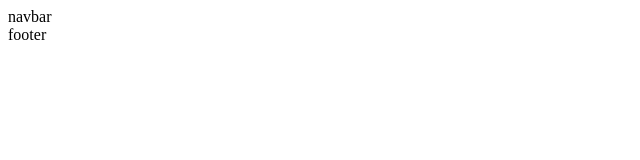
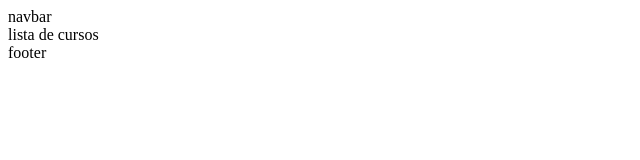
Before and after one commit to jomagnone/Hackaton, a React (Create React App) app: page /courses in a window 1280 px wide. Before the commit this address had no page. Shown: the top 160 px of the page, without its empty margins (0-640 px from the left). Built offline with nearby package versions, Linux system fonts and the light colour scheme.

Commit message:
se agrega ruta MyLearning.

```diff
--- a/src/App.js
+++ b/src/App.js
@@ -3,7 +3,8 @@ import Footer from './components/Footer';
 import Home from './pages/Home';
 import ListCourses from './pages/ListCourses';
 import DetailCourse from './pages/DetailCourse';
-import MyAprendizaje from './pages/MyAprendizaje';
+import MyLearning from './pages/MyLearning';
+import Admin from './pages/Admin';
 import {BrowserRouter, Routes, Route} from 'react-router-dom';
 
 
@@ -15,9 +16,11 @@ function App() {
         <header><NavBar /></header>
         <Routes>
           <Route path = "/" element = {<Home />} />
-          <Route path = "/curses" element = {<ListCourses />} />
-          <Route path = "/curse/:idCourse" element = {<DetailCourse />} />
-          <Route path = "/myAprendizaje" element = {<MyAprendizaje />} />
+          <Route path = "/courses" element = {<ListCourses />} />
+          <Route path = "/course/:idCourse" element = {<DetailCourse />} />
+          <Route path = "/myLearning" element = {<MyLearning />} />
+          <Route path = "/admin" element = {<Admin />} />
+
         </Routes>
         <footer><Footer /></footer>
       </BrowserRouter>
--- /dev/null
+++ b/src/pages/Admin.jsx
@@ -0,0 +1,17 @@
+import * as React from 'react';
+
+
+
+
+const Admin = () => {
+
+
+    return (
+
+        <div className="">
+           administracion
+        </div>
+            );
+    }
+
+export default  Admin;
--- a/src/pages/ListCourses.jsx
+++ b/src/pages/ListCourses.jsx
@@ -1,12 +1,9 @@
-
-
-
 
 
 function ListCourses() {
     return (
-      <div className="">
-          listado de cursos
+      <div >
+          lista de cursos
       </div>
     );
   }
--- a/src/pages/MyAprendizaje.jsx
+++ b/src/pages/MyLearning.jsx
@@ -3,7 +3,7 @@ import * as React from 'react';
 
 
 
-const MyAprendizaje = () => {
+const MyLearning = () => {
 
 
     return (
@@ -14,4 +14,4 @@ const MyAprendizaje = () => {
             );
     }
 
-export default  MyAprendizaje;
+export default  MyLearning;
```
